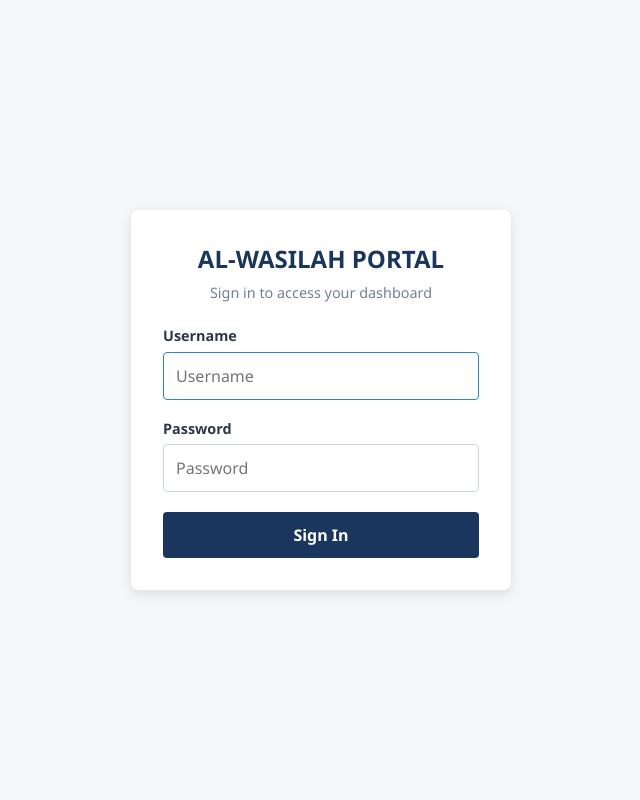
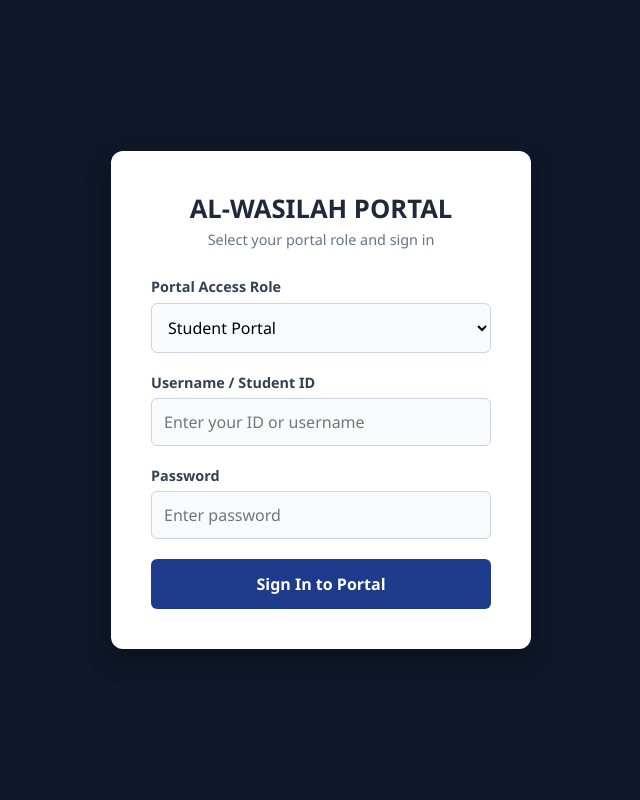
Before and after one commit to ahaqq861-sys/AL-WASILAH-SCHOOL-COMPLEX, a Django app: page /portal/ in a window 1280 px wide. Shown: the whole page, without its empty margins (319-959 px from the left). Run offline with Django 5.2, Linux system fonts and the light colour scheme.

Commit message:
Implement 3-role portal login and separate student, teacher, and admin dashboards

```diff
--- a/portal/templates/portal/login.html
+++ b/portal/templates/portal/login.html
@@ -5,41 +5,53 @@
     <meta name="viewport" content="width=device-width, initial-scale=1.0">
     <title>AL-WASILAH School Complex | Portal Login</title>
     <style>
-        * { box-sizing: border-box; margin: 0; padding: 0; font-family: 'Segoe UI', sans-serif; }
-        body { background-color: #f4f6f9; display: flex; align-items: center; justify-content: center; min-height: 100vh; }
-        .login-card { background: #ffffff; width: 100%; max-width: 380px; padding: 2rem; border-radius: 8px; box-shadow: 0 4px 12px rgba(0,0,0,0.1); }
-        .login-card h2 { text-align: center; color: #1a365d; margin-bottom: 0.5rem; }
-        .login-card p { text-align: center; color: #718096; font-size: 0.9rem; margin-bottom: 1.5rem; }
-        .form-group { margin-bottom: 1.2rem; }
-        .form-group label { display: block; margin-bottom: 0.4rem; color: #2d3748; font-size: 0.9rem; font-weight: 600; }
-        .form-group input { width: 100%; padding: 0.75rem; border: 1px solid #cbd5e0; border-radius: 4px; font-size: 1rem; outline: none; }
-        .form-group input:focus { border-color: #3182ce; }
-        .btn-submit { width: 100%; padding: 0.75rem; background-color: #1a365d; color: #ffffff; border: none; border-radius: 4px; font-size: 1rem; font-weight: 600; cursor: pointer; }
-        .btn-submit:hover { background-color: #2b6cb0; }
-        .error-msg { background: #fed7d7; color: #9b2c2c; padding: 0.75rem; border-radius: 4px; margin-bottom: 1rem; font-size: 0.85rem; text-align: center; }
+        * { box-sizing: border-box; margin: 0; padding: 0; font-family: 'Segoe UI', Tahoma, Geneva, Verdana, sans-serif; }
+        body { background-color: #0f172a; display: flex; align-items: center; justify-content: center; min-height: 100vh; }
+        .login-card { background: #ffffff; width: 100%; max-width: 420px; padding: 2.5rem; border-radius: 12px; box-shadow: 0 10px 25px rgba(0,0,0,0.3); }
+        .login-card h2 { text-align: center; color: #1e293b; margin-bottom: 0.2rem; font-size: 1.6rem; }
+        .login-card p { text-align: center; color: #64748b; font-size: 0.9rem; margin-bottom: 1.8rem; }
+        .form-group { margin-bottom: 1.25rem; }
+        .form-group label { display: block; margin-bottom: 0.4rem; color: #334155; font-size: 0.9rem; font-weight: 600; }
+        .form-group input, .form-group select { width: 100%; padding: 0.75rem; border: 1px solid #cbd5e1; border-radius: 6px; font-size: 1rem; outline: none; background: #f8fafc; }
+        .form-group input:focus, .form-group select:focus { border-color: #2563eb; background: #ffffff; }
+        .btn-submit { width: 100%; padding: 0.85rem; background-color: #1e3a8a; color: #ffffff; border: none; border-radius: 6px; font-size: 1rem; font-weight: 600; cursor: pointer; transition: 0.2s; }
+        .btn-submit:hover { background-color: #1d4ed8; }
+        .alert { background: #fef2f2; color: #991b1b; padding: 0.75rem; border-radius: 6px; margin-bottom: 1rem; font-size: 0.85rem; text-align: center; border: 1px solid #fecaca; }
     </style>
 </head>
 <body>
+
 <div class="login-card">
     <h2>AL-WASILAH PORTAL</h2>
-    <p>Sign in to access your dashboard</p>
+    <p>Select your portal role and sign in</p>
 
-    {% if form.errors %}
-        <div class="error-msg">Invalid username or password.</div>
+    {% if messages %}
+        {% for message in messages %}
+            <div class="alert">{{ message }}</div>
+        {% endfor %}
     {% endif %}
 
     <form method="post" action="{% url 'login' %}">
         {% csrf_token %}
         <div class="form-group">
-            <label for="id_username">Username</label>
-            <input type="text" name="username" id="id_username" required autofocus placeholder="Username">
+            <label for="role">Portal Access Role</label>
+            <select name="role" id="role" required>
+                <option value="student">Student Portal</option>
+                <option value="teacher">Teacher Portal</option>
+                <option value="admin">Administrator Portal</option>
+            </select>
         </div>
         <div class="form-group">
-            <label for="id_password">Password</label>
-            <input type="password" name="password" id="id_password" required placeholder="Password">
+            <label for="username">Username / Student ID</label>
+            <input type="text" name="username" id="username" required placeholder="Enter your ID or username">
         </div>
-        <button type="submit" class="btn-submit">Sign In</button>
+        <div class="form-group">
+            <label for="password">Password</label>
+            <input type="password" name="password" id="password" required placeholder="Enter password">
+        </div>
+        <button type="submit" class="btn-submit">Sign In to Portal</button>
     </form>
 </div>
+
 </body>
 </html>
--- a/portal/urls.py
+++ b/portal/urls.py
@@ -1,9 +1,8 @@
 from django.urls import path
-from django.contrib.auth import views as auth_views
 from . import views
 
 urlpatterns = [
-    path('', auth_views.LoginView.as_view(template_name='portal/login.html'), name='login'),
-    path('logout/', auth_views.LogoutView.as_view(), name='logout'),
+    path('', views.custom_login, name='login'),
+    path('logout/', views.custom_logout, name='logout'),
     path('dashboard/', views.dashboard, name='dashboard'),
 ]
--- a/portal/views.py
+++ b/portal/views.py
@@ -1,21 +1,59 @@
 from django.shortcuts import render, redirect
+from django.contrib.auth import authenticate, login, logout
 from django.contrib.auth.decorators import login_required
+from django.contrib import messages
+
+def custom_login(request):
+    if request.user.is_authenticated:
+        return redirect('dashboard')
+
+    if request.method == 'POST':
+        username = request.POST.get('username')
+        password = request.POST.get('password')
+        role = request.POST.get('role')
+
+        user = authenticate(request, username=username, password=password)
+
+        if user is not None:
+            # Check role permissions/flags
+            if role == 'admin' and not (user.is_superuser or user.is_staff):
+                messages.error(request, "Account does not have Administrative privileges.")
+                return render(request, 'portal/login.html')
+
+            login(request, user)
+            # Save selected role into session to load the correct interface
+            request.session['selected_role'] = role
+            return redirect('dashboard')
+        else:
+            messages.error(request, "Invalid username or password.")
+
+    return render(request, 'portal/login.html')
+
+def custom_logout(request):
+    logout(request)
+    return redirect('login')
 
 @login_required
 def dashboard(request):
-    """
-    Main dashboard router for Students, Teachers, and Admins.
-    """
-    user = request.user
+    role = request.session.get('selected_role')
 
-    # Redirect superusers directly to Django Admin
-    if user.is_superuser or user.is_staff:
-        context = {'role': 'Admin'}
-        return render(request, 'portal/dashboard.html', context)
+    # Fallback default role assignment based on user properties
+    if not role:
+        if request.user.is_superuser or request.user.is_staff:
+            role = 'admin'
+        elif getattr(request.user, 'is_teacher', False):
+            role = 'teacher'
+        else:
+            role = 'student'
 
-    # Context for standard portal users (Teachers / Students)
     context = {
-        'user': user,
-        'role': getattr(user, 'role', 'User'),
+        'user': request.user,
+        'role': role,
     }
-    return render(request, 'portal/dashboard.html', context)
+
+    if role == 'admin':
+        return render(request, 'portal/admin_dashboard.html', context)
+    elif role == 'teacher':
+        return render(request, 'portal/teacher_dashboard.html', context)
+    else:
+        return render(request, 'portal/student_dashboard.html', context)
```
Also changed, not shown: portal/templates/portal/admin_dashboard.html (added, +42 -0 lines), portal/templates/portal/student_dashboard.html (added, +31 -0 lines), portal/templates/portal/teacher_dashboard.html (added, +31 -0 lines).
